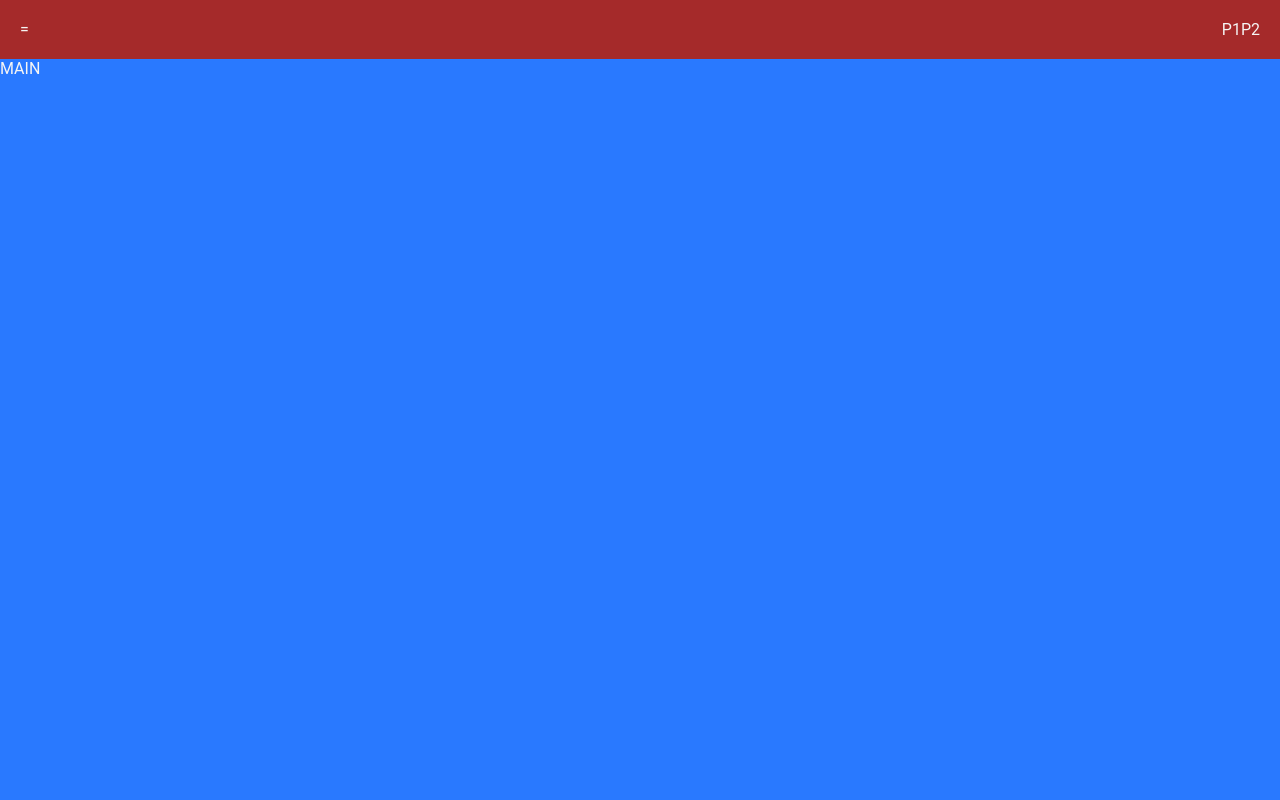
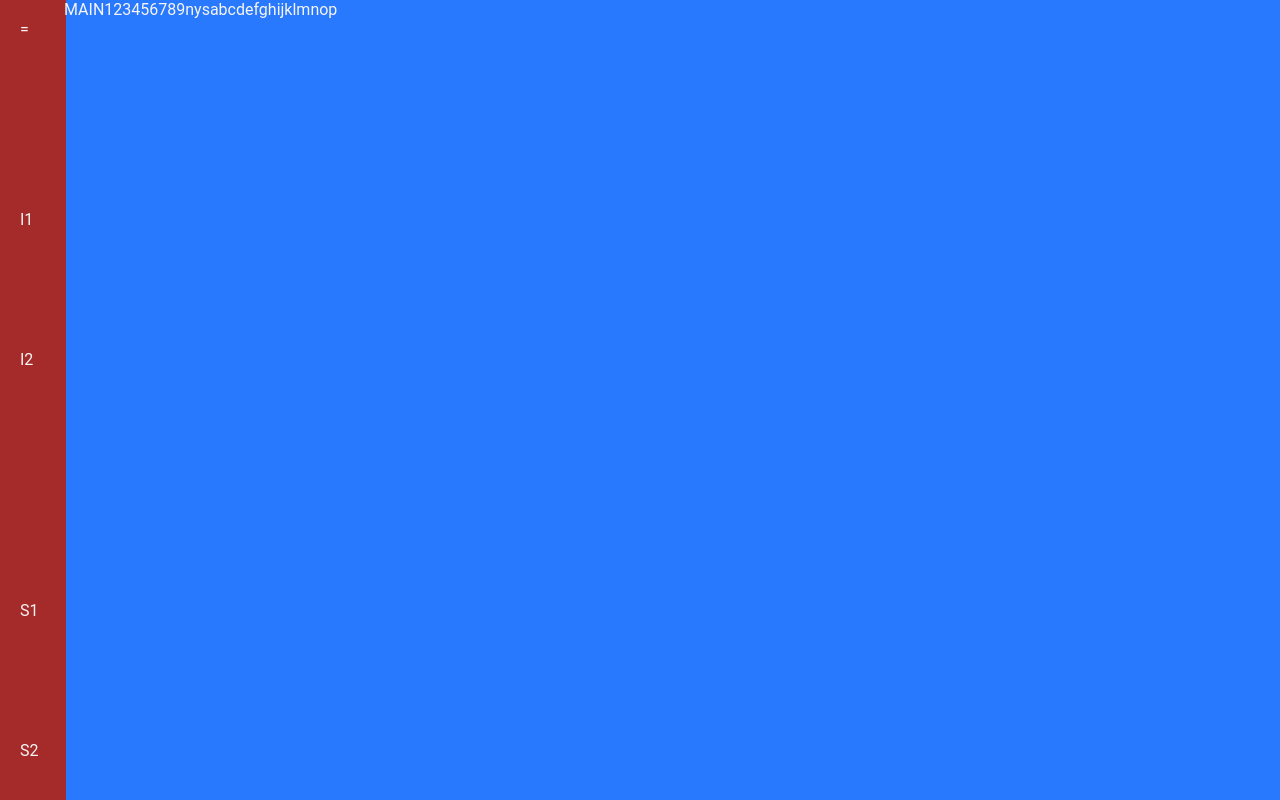
Before and after one commit to NevilleAntony98/Excel-2020, a React (Create React App) app: page /#/ in a window 1280 px wide. Built offline with nearby package versions, Linux system fonts and the light colour scheme.

Commit message:
replace topbar with add small sidebar

```diff
--- a/src/App.js
+++ b/src/App.js
@@ -7,9 +7,11 @@ import "./App.scss";
 
 const App = () => {
   return (
-    <div>
+    <div className="app-container">
       <Navbar />
-      MAIN
+      <div style={{position: "fixed", top: '0', left:'5%'}}>
+        MAIN123456789nysabcdefghijklmnop
+      </div>
       {/* <Switch>
                   <Route path="/home" component={Home} />
                   <Route path="/competitions" component={Competitions} />
--- a/src/App.scss
+++ b/src/App.scss
@@ -0,0 +1,6 @@
+.app-container {
+  display: flex;
+  flex-direction: row;
+  height: 100%;
+  width: 100%;
+}
--- /dev/null
+++ b/src/components/Bottombar.js
@@ -0,0 +1,11 @@
+import React from "react";
+
+const Bottombar = () => {
+  return (
+    <div>
+      <div>Hello</div>
+    </div>
+  );
+};
+
+export default Bottombar;
--- a/src/components/Navbar.css
+++ /dev/null
@@ -1,13 +0,0 @@
-.navbar-container {
-  display: flex;
-  flex-direction: row;
-  justify-content: space-between;
-  height: 10%;
-  padding: 20px;
-  background-color: brown;
-}
-.navbar-endContainer {
-  display: flex;
-  flex-direction: row;
-  justify-content: space-around;
-}
--- a/src/components/Navbar.js
+++ b/src/components/Navbar.js
@@ -1,29 +1,19 @@
 import React, { useState } from "react";
 
 import Sidebar from "./Sidebar";
-
-import "./Navbar.css";
-
-const Topbar = ({ setIsSidebarOpen }) => {
-  return (
-    <div className="navbar-container">
-      <div onClick={() => setIsSidebarOpen(true)}>=</div>
-      <div className="navbar-endContainer">
-        <div>P1</div>
-        <div>P2</div>
-      </div>
-    </div>
-  );
-};
+import SmallSidebar from "./SmallSidebar";
+import Bottombar from './Bottombar';
 
 const Navbar = () => {
   const [isSidebarOpen, setIsSidebarOpen] = useState(false);
+  const [isMobile, setIsMobile] = useState(false);
 
-  return (
-    <>
-      <Topbar setIsSidebarOpen={setIsSidebarOpen} />
-      {isSidebarOpen && <Sidebar setIsSidebarOpen={setIsSidebarOpen} />}
-    </>
+  return isMobile ? (
+    <Bottombar />
+  ) : isSidebarOpen ? (
+    <Sidebar setIsSidebarOpen={setIsSidebarOpen} />
+  ) : (
+    <SmallSidebar setIsSidebarOpen={setIsSidebarOpen} />
   );
 };
 
--- a/src/components/Sidebar.css
+++ b/src/components/Sidebar.css
@@ -5,6 +5,7 @@
   background-color: green;
   position: fixed;
   top: 0;
+  left: 0;
 }
 .sidebar-pic {
   background-color: blueviolet;
--- /dev/null
+++ b/src/components/SmallSidebar.css
@@ -0,0 +1,24 @@
+.smallSidebar-container {
+  display: flex;
+  flex-direction: column;
+  justify-content: space-between;
+  height: 100%;
+  width: 2%;
+  padding: 20px;
+  background-color: brown;
+  position: fixed;
+  top: 0;
+  left: 0;
+}
+.smallSidebar-startContainer {
+  display: flex;
+  flex-direction: column;
+  justify-content: space-around;
+  height: 35%;
+}
+.smallSidebar-endContainer {
+  display: flex;
+  flex-direction: column;
+  justify-content: space-around;
+  height: 35%;
+}
--- /dev/null
+++ b/src/components/SmallSidebar.js
@@ -0,0 +1,25 @@
+import React from "react";
+
+import useWindowDimensions from "../hooks/useWindowDimensions";
+
+import "./SmallSidebar.css";
+
+const SmallSidebar = ({ setIsSidebarOpen }) => {
+  return (
+    <div className="smallSidebar-container">
+      <div onClick={() => setIsSidebarOpen(true)}>=</div>
+
+      <div className="smallSidebar-startContainer">
+        <div>I1</div>
+        <div>I2</div>
+      </div>
+
+      <div className="smallSidebar-endContainer">
+        <div>S1</div>
+        <div>S2</div>
+      </div>
+    </div>
+  );
+};
+
+export default SmallSidebar;
```
